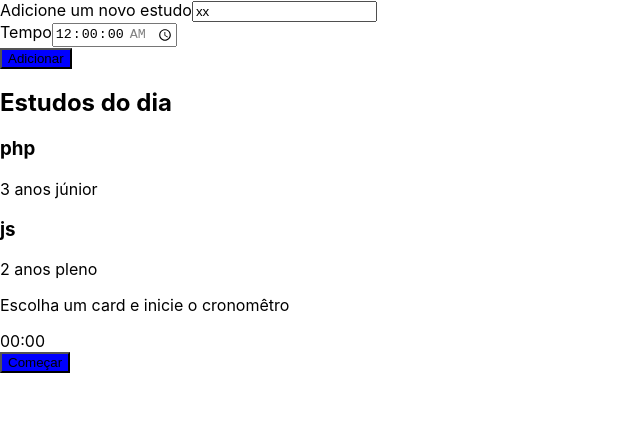
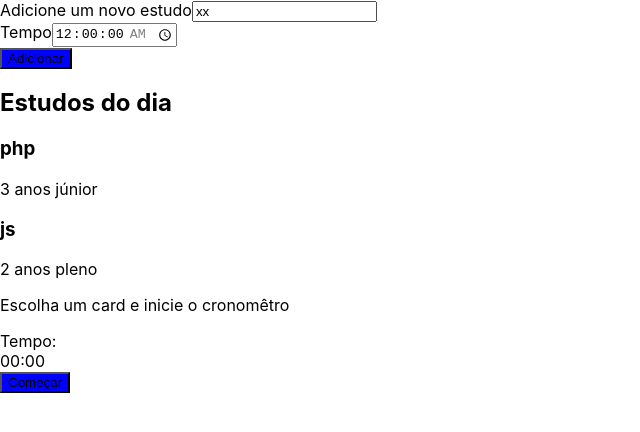
Before and after one commit to TemplatesFrontend/alura-studies, a React (Create React App) app: page / in a window 1280 px wide. Shown: the top 432 px of the page, without its empty margins (0-640 px from the left). Built offline with nearby package versions, Linux system fonts and the light colour scheme.

Commit message:
06. selecionando um item 08 Começando o cronômetro

```diff
--- /dev/null
+++ b/src/common/utils/time.ts
@@ -0,0 +1,8 @@
+export function tempoParaSegundo(tempo: string){
+    const [horas ="0", min="0", seg="0"] = tempo.split(":");
+
+    const horasSegundos = Number(horas) * 3600;
+    const minSegundos = Number(min) * 60;
+
+    return horasSegundos + minSegundos +Number(seg);
+}
--- a/src/components/Cronometro/index.tsx
+++ b/src/components/Cronometro/index.tsx
@@ -1,10 +1,24 @@
+import { useState } from "react";
+import { tempoParaSegundo } from "../../common/utils/time";
+import ITarefa from "../../types/tarefa";
 import Button from "../Button";
 import Relogio from "./Relogio";
 
-function Crono() {
+interface Props {
+    selecionado: ITarefa | undefined
+}
+
+function Crono({selecionado}: Props) {
+    // console.log('Conversao', tempoParaSegundo('01:01:01'))
+    const [tempo, setTempo] = useState<number>();
+    if(selecionado?.tempo) {
+        setTempo(tempoParaSegundo(selecionado.tempo))
+    }
+
     return (
         <div>
             <p>Escolha um card e inicie o cronomêtro</p>
+            Tempo: {tempo}
             <div>
                 <Relogio />
         </div>
--- a/src/components/List/Item/index.tsx
+++ b/src/components/List/Item/index.tsx
@@ -5,15 +5,8 @@ interface Props extends ITarefa {
 }
 
 function Item (
-    {
-        tarefa,
-        tempo,
-        selecionado,
-        completado,
-        id,
-        selecionaTarefa
-    }: Props) {
-    console.log('item atual: ', {tarefa, tempo, selecionado, completado, id});
+    { tarefa, tempo, selecionado, completado, id, selecionaTarefa }: Props) {
+    // console.log('item atual: ', {tarefa, tempo, selecionado, completado, id});
     return (
         <li
             onClick={() => selecionaTarefa(
--- a/src/pages/App.tsx
+++ b/src/pages/App.tsx
@@ -27,7 +27,7 @@ function App() {
         tarefas={tarefas}
         selecionaTarefa={selecionaTarefa}
       />
-      <Crono />
+      <Crono selecionado={selecionado} />
     </div>
   );
 }
```
